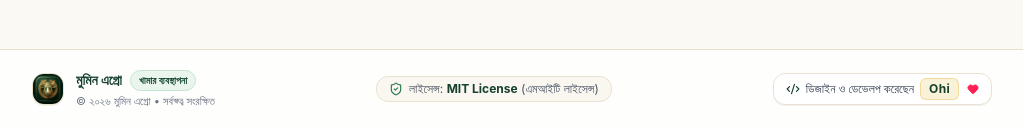
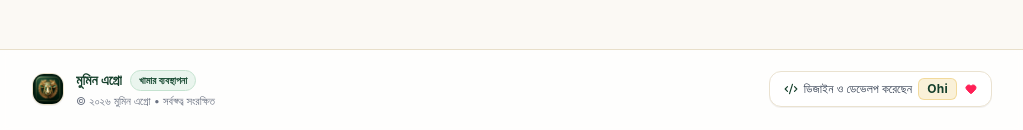
Before and after one commit to ekraislam/agro-farm-management, a React (Vite) app: page / in a window 1280 px wide. Shown: the part 1574-1704 px from the top of the page, without its empty margins (256-1279 px from the left). Built offline with nearby package versions, Linux system fonts and the light colour scheme; no server answers.

Commit message:
Remove license badge from footer keeping footer clean and minimalistic

```diff
--- a/src/components/common/Footer.tsx
+++ b/src/components/common/Footer.tsx
@@ -1,4 +1,4 @@
-import { Code2, Heart, ShieldCheck } from 'lucide-react';
+import { Code2, Heart } from 'lucide-react';
 import { CowLogo } from './CowLogo';
 
 interface FooterProps {
@@ -8,7 +8,7 @@ interface FooterProps {
 export const Footer = ({ farmName = 'মুমিন এগ্রো' }: FooterProps) => {
   return (
     <footer className="mt-8 border-t border-[#E8DFC9] bg-white/80 backdrop-blur-xs text-gray-600 pb-20 md:pb-6 pt-5 px-4 md:px-8">
-      <div className="max-w-7xl mx-auto flex flex-col md:flex-row items-center justify-between gap-4 text-center md:text-left">
+      <div className="max-w-7xl mx-auto flex flex-col sm:flex-row items-center justify-between gap-4 text-center sm:text-left">
         {/* Left: Branding & Copyright */}
         <div className="flex items-center gap-3 min-w-0">
           <div className="shrink-0 w-8 h-8 flex items-center justify-center">
@@ -29,16 +29,8 @@ export const Footer = ({ farmName = 'মুমিন এগ্রো' }: FooterP
           </div>
         </div>
 
-        {/* Center: License */}
-        <div className="flex items-center gap-1.5 text-xs text-gray-600 bg-[#FAF7F0] px-3 py-1 rounded-xl border border-[#EAE2D0] shrink-0">
-          <ShieldCheck className="w-3.5 h-3.5 text-[#2A7A50] shrink-0" />
-          <span>
-            লাইসেন্স: <strong className="font-bold text-[#16402C]">MIT License</strong> (এমআইটি লাইসেন্স)
-          </span>
-        </div>
-
         {/* Right: Developer Attribution (Ohi in English, rest in Bengali) */}
-        <div className="flex items-center gap-1.5 text-xs font-medium text-gray-700 bg-white px-3 py-1 rounded-xl border border-[#EAE2D0] shadow-2xs shrink-0">
+        <div className="flex items-center gap-1.5 text-xs font-medium text-gray-700 bg-white px-3.5 py-1.5 rounded-xl border border-[#EAE2D0] shadow-2xs shrink-0">
           <Code2 className="w-3.5 h-3.5 text-[#16402C]" />
           <span>ডিজাইন ও ডেভেলপ করেছেন</span>
           <span className="font-bold text-[#16402C] bg-[#E5B842]/20 px-2 py-0.5 rounded-md text-xs border border-[#E5B842]/40 tracking-wide">
```
